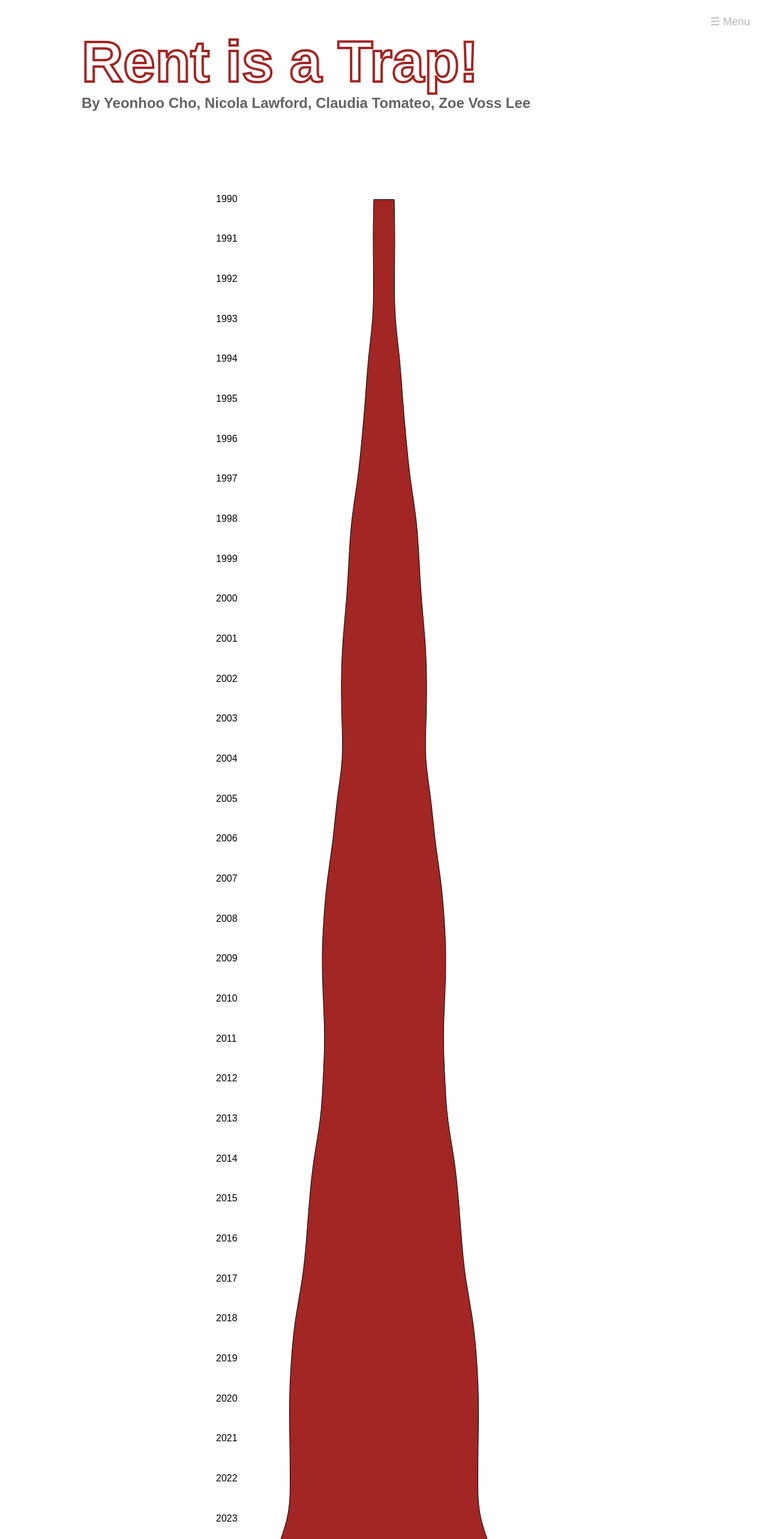
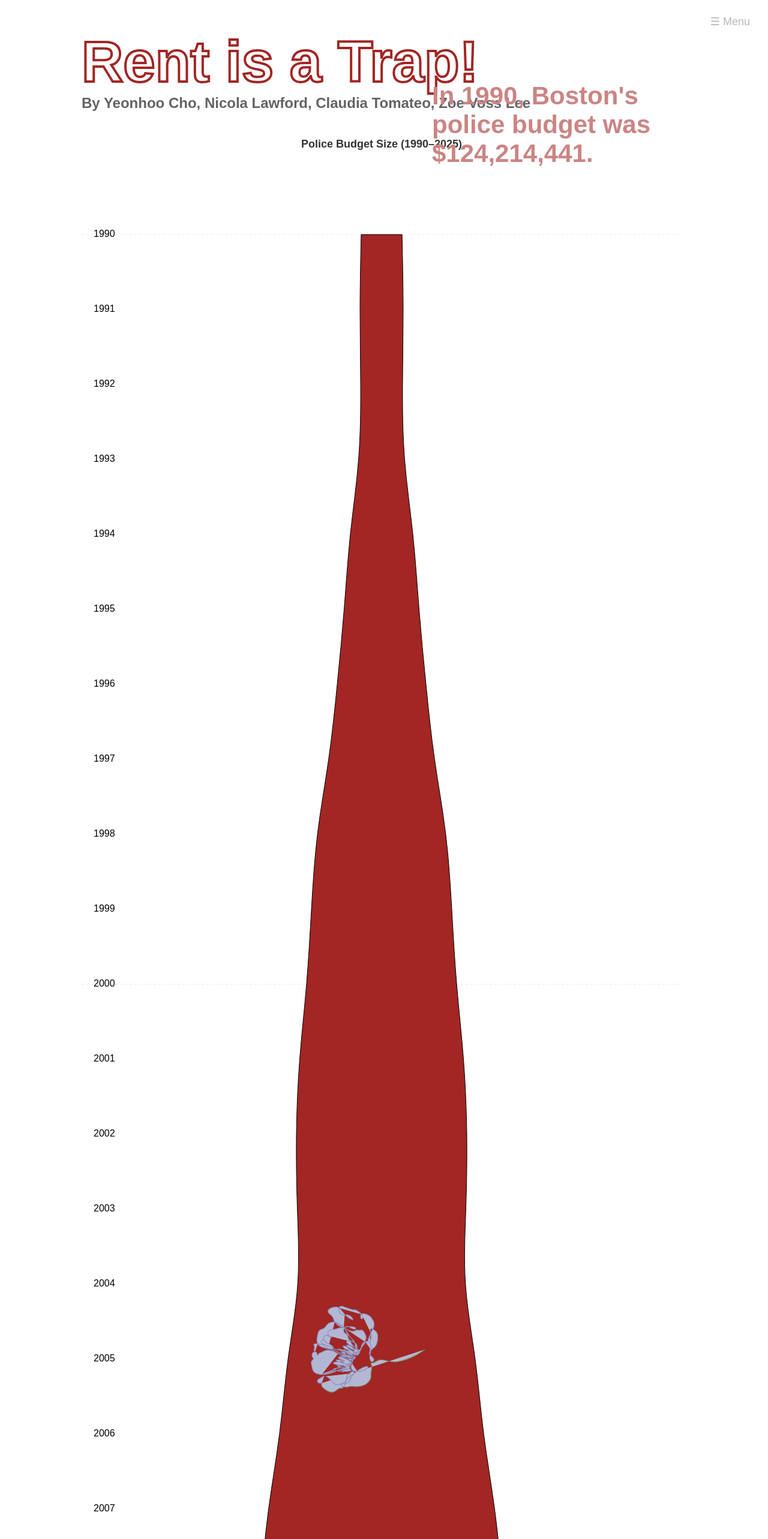
Before and after one commit to zoevosslee/IDS_FP02, a SvelteKit app: page /chapter1 in a window 1280 px wide. Shown: the top 2566 px of the page at 60% size. Built offline with nearby package versions, Linux system fonts and the light colour scheme; a web font is replaced by a local one.

Commit message:
scrollng

```diff
--- a/src/app.css
+++ b/src/app.css
@@ -160,6 +160,17 @@
     padding:0;
   }
 
+  h5{
+    color: var(--red-medium);
+    font-family: 'Utendo', sans-serif;
+    font-size: 42px;
+    font-style: normal;
+    font-weight: 700;
+    line-height: normal;
+    margin: 0;
+    padding:0;
+  }
+
   p {
     color: #616266;
     font-family: 'Utendo', sans-serif;
--- a/src/routes/chapter1/+page.svelte
+++ b/src/routes/chapter1/+page.svelte
@@ -2,6 +2,54 @@
     import { scaleLinear } from "d3-scale";
     import { line, curveBasis } from "d3-shape";
     import { onMount, onDestroy } from "svelte";
+
+let width = 1000;
+let height = 4600;
+let centerX = width / 2;
+let svgElement;
+let currentYearPhase = null;
+// Example: { year: 1990, phase: "police" } or { year: 1990, phase: "rent" }
+
+
+
+function updateCenterX() {
+  if (svgElement) {
+    width = svgElement.clientWidth;
+    centerX = width / 2;
+  }
+}
+
+
+onMount(() => {
+  updateCenterX();
+  window.addEventListener('resize', updateCenterX);
+
+  const steps = document.querySelectorAll('.step');
+  const observer = new IntersectionObserver(entries => {
+    entries.forEach(entry => {
+      if (entry.isIntersecting) {
+        const year = parseInt(entry.target.dataset.year);
+        const phase = entry.target.dataset.phase;
+        currentYearPhase = { year, phase };
+      }
+    });
+  }, {
+    rootMargin: '0px 0px -50% 0px',  // <- activates when step enters middle half of screen
+    threshold: 0.1
+  });
+
+  steps.forEach(step => observer.observe(step));
+
+  return () => {
+    observer.disconnect();
+    window.removeEventListener('resize', updateCenterX);
+  };
+});
+
+
+onDestroy(() => {
+  window.removeEventListener('resize', updateCenterX);
+});
 
     let tooltipVisible = false;
     let tooltipX = 0;
@@ -9,6 +57,20 @@
     let tooltipText = '';
     let currentStep = null;
     let currentBudget = null;
+    let flowerBoxVisible = false;
+    let flowerBoxY = 0;
+
+let flower2005Visible = false;
+let flower2015Visible = false;
+let flower2020Visible = false;
+let hoveredFlower = null;
+let currentNarrativeStep = 0;
+// 0 = nothing yet, 1 = police budget box, 2 = rent burden box
+
+
+
+
+
 
     let data = [
       { year: 1990, budget: 124214441 },
@@ -49,9 +111,14 @@
       { year: 2025, budget: 475152433 }
     ];
 
-    let width = 600;
-    let height = 2500;
-    let centerX = width / 2;
+    let rentBurdenRates = {
+    1990: 28.3,
+    2000: 40,
+    2010: 48,
+    2020: 46
+  };
+
+
 
     let spreadScale = scaleLinear()
       .domain([Math.sqrt(100000000), Math.sqrt(550000000)])
@@ -88,21 +155,68 @@
       window.removeEventListener('scroll', checkScroll);
     });
 
+
     function checkScroll() {
   const scrollY = window.scrollY;
+  const chartTop = document.querySelector('.chart').offsetTop;
+  const relativeScroll = scrollY - chartTop;
 
-      if (scrollY >= yScale(2020) - 100 && scrollY < yScale(2025)) {
+  const yearPhases = [
+    { year: 1990 },
+    { year: 2000 },
+    { year: 2010 },
+    { year: 2020 }
+  ];
+
+  let found = false;
+
+  for (const { year } of yearPhases) {
+    const yTop = yScale(year) -200;
+    const yPoliceEnd = yTop + 400; // wider police window
+const yRentEnd = yPoliceEnd + 500; // wider rent window
+
+
+    if (relativeScroll >= yTop && relativeScroll < yPoliceEnd) {
+      currentYearPhase = { year, phase: "police" };
+      found = true;
+      break;
+    } else if (relativeScroll >= yPoliceEnd && relativeScroll < yRentEnd) {
+      currentYearPhase = { year, phase: "rent" };
+      found = true;
+      break;
+    }
+  }
+
+  if (!found) {
+    currentYearPhase = null;
+  }
+
+  // Handle flower visibility
+  if (relativeScroll > yScale(2005) - 400) {
+    flower2005Visible = true;
+  }
+  if (relativeScroll > yScale(2015) - 400) {
+    flower2015Visible = true;
+  }
+  if (relativeScroll > yScale(2020) - 400) {
+    flower2020Visible = true;
+  }
+
+  // Highlight the current year
+  if (relativeScroll >= yScale(2020) - 100) {
     currentStep = { year: 2020 };
-      } else if (scrollY >= yScale(2010) - 100 && scrollY < yScale(2015)) {
+  } else if (relativeScroll >= yScale(2010) - 100) {
     currentStep = { year: 2010 };
-      } else if (scrollY >= yScale(2000) - 100 && scrollY < yScale(2005)) {
+  } else if (relativeScroll >= yScale(2000) - 100) {
     currentStep = { year: 2000 };
-      } else if (scrollY >= yScale(1990) - 100 && scrollY < yScale(1995)) {
+  } else if (relativeScroll >= yScale(1990) - 100) {
     currentStep = { year: 1990 };
   } else {
     currentStep = null;
   }
 }
+
+
 
     $: {
       if (currentStep) {
@@ -121,8 +235,73 @@
       </div>
 
       <div class="chart-wrapper">
+
+
+        <div class="fixed-container">
         <div class="chart">
             <svg {width} {height}>
+
+                <text
+  x={centerX}
+  y="30"
+  text-anchor="middle"
+  font-size="18"
+  font-family="Utendo, sans-serif"
+  font-weight="600"
+  fill="#333"
+>
+  Police Budget Size (1990–2025)
+</text>
+<div class="violin-legend">
+    Width of the shape = Boston Police Budget in that year
+  </div>
+
+                <!-- decade lines -->
+<line
+x1="0"
+x2={width}
+y1={yScale(1990)}
+y2={yScale(1990)}
+stroke="#cccccc"
+stroke-width="0.5"
+stroke-dasharray="4 4"
+opacity="1"
+/>
+
+<line
+x1="0"
+x2={width}
+y1={yScale(2000)}
+y2={yScale(2000)}
+stroke="#cccccc"
+stroke-width="0.5"
+stroke-dasharray="4 4"
+opacity="1"
+/>
+
+<line
+x1="0"
+x2={width}
+y1={yScale(2010)}
+y2={yScale(2010)}
+stroke="#cccccc"
+stroke-width="0.5"
+stroke-dasharray="4 4"
+opacity="1"
+/>
+
+<line
+x1="0"
+x2={width}
+y1={yScale(2020)}
+y2={yScale(2020)}
+stroke="#cccccc"
+stroke-width="0.5"
+stroke-dasharray="4 4"
+opacity="1"
+/>
+
+
               {#if violinPath}
                 <path d={violinPath} fill="#A12624" stroke="black" stroke-width="1" />
               {/if}
@@ -132,13 +311,14 @@
               x="20"
               y={yScale(d.year) + 4}
               text-anchor="start"
-                font-size="16"
+              font-size={d.year === currentStep?.year ? 24 : 16}
               font-family="Utendo, sans-serif"
-                font-weight="400"
-                fill="black"
+              font-weight={d.year === currentStep?.year ? "700" : "400"}
+              fill={d.year === currentStep?.year ? "#A12624" : "black"}
             >
               {d.year}
             </text>
+
               {/each}
 
               {#each data as d}
@@ -149,43 +329,205 @@
                   fill="transparent"
                   on:mouseover={() => {
                     tooltipVisible = true;
-                  tooltipX = centerX + 15;
+                    tooltipX = -137; // 👈 align it nicely to the left
                     tooltipY = yScale(d.year);
                     tooltipText = `<strong>${d.year}:</strong> $${d.budget.toLocaleString()}`;
                   }}
+
                   on:mouseout={() => (tooltipVisible = false)}
                 />
               {/each}
             </svg>
-
-          {#if currentStep && currentBudget}
-            <div class="scrolly-box">
-              <p>In {currentStep.year}, Boston's police budget was {currentBudget}.</p>
+            {#if flower2005Visible}
+            <div
+              class="flower-box"
+              style="top: {yScale(2005)}px; left: {centerX - 40}px; transform: translate(-50%, -50%) rotate(-30deg);"
+              on:mouseenter={() => hoveredFlower = { x: centerX - 40, y: yScale(2005) }}
+              on:mouseleave={() => hoveredFlower = null}
+            >
+              <img src="/flower.png" alt="Flower 2005" />
             </div>
           {/if}
 
+
+          {#if flower2015Visible}
+            <div
+              class="flower-box"
+              style="top: {yScale(2015)}px; left: {centerX +60}px; transform: translate(-50%, -50%) rotate(10deg);"
+              on:mouseenter={() => hoveredFlower = { x: centerX + 60, y: yScale(2015) }}
+              on:mouseleave={() => hoveredFlower = null}
+            >
+              <img src="/flower.png" alt="Flower 2015" />
+            </div>
+          {/if}
+
+          {#if flower2020Visible}
+            <div
+              class="flower-box"
+              style="top: {yScale(2020)}px; left: {centerX -30}px; transform: translate(-50%, -50%) rotate(25deg);"
+              on:mouseenter={() => hoveredFlower = { x: centerX - 30, y: yScale(2020) }}
+              on:mouseleave={() => hoveredFlower = null}
+            >
+              <img src="/flower.png" alt="Flower 2020" />
+            </div>
+          {/if}
+
+          {#if hoveredFlower}
+            <div
+              class="flower-tooltip"
+              style="top: {hoveredFlower.y - 80}px; left: {hoveredFlower.x + 100}px;"
+            >
+              This is a moment of resistance
+            </div>
+          {/if}
+
+
+          {#if currentYearPhase?.phase === "police"}
+          <div class="scrolly-box">
+            <h5>In {currentYearPhase.year}, Boston's police budget was ${data.find(d => d.year === currentYearPhase.year)?.budget.toLocaleString()}.</h5>
+          </div>
+        {/if}
+
+        {#if currentYearPhase?.phase === "rent"}
+          <div class="scrolly-box rent-burden-box">
+            <h5>In that same year, {rentBurdenRates[currentYearPhase.year]}% of Boston's households were rent-burdened.</h5>
+            <div class="house-grid">
+                {#if rentBurdenRates[currentYearPhase.year]}
+                {#each Array(100) as _, index}
+                  <div class="house {index < rentBurdenRates[currentYearPhase.year] ? 'filled' : ''}"></div>
+                {/each}
+              {/if}
+
+
+
+
+
+
+
+          </div>
+
+        </div>
+      {/if}
+
+
+
+
+
+
+
+
+
             {#if tooltipVisible}
-            <div
-              class="tooltip"
-              style="top: {tooltipY}px; left: {tooltipX}px;"
-            >
+              <div class="tooltip" style="top: {tooltipY}px; left: {tooltipX}px;">
                 {@html tooltipText}
               </div>
             {/if}
+        </div>
+        <div class="steps">
+            <div class="step" data-year="1990" data-phase="police"></div>
+            <div class="step" data-year="1990" data-phase="rent"></div>
+            <div class="step" data-year="2000" data-phase="police"></div>
+            <div class="step" data-year="2000" data-phase="rent"></div>
+            <div class="step" data-year="2010" data-phase="police"></div>
+            <div class="step" data-year="2010" data-phase="rent"></div>
+            <div class="step" data-year="2020" data-phase="police"></div>
+            <div class="step" data-year="2020" data-phase="rent"></div>
+          </div>
+
         </div> <!-- .chart -->
+
+
       </div> <!-- .chart-wrapper -->
     </div> <!-- .container -->
   </div> <!-- #home-page -->
 
   <style>
+
+html {
+  scroll-behavior: smooth;
+}
+
+
+.fixed-container {
+  width: 800px;
+  margin: 0 ;
+  position: relative; /* 👈 needed so absolute flowers stick to this container */
+}
+
+
+.flower-tooltip {
+  position: absolute;
+  background: white;
+  border: 1px solid #aaa;
+  border-radius: 8px;
+  padding: 0.6rem 1rem;
+  font-family: 'Utendo', sans-serif;
+  font-size: 0.9rem;
+  max-width: 200px;
+  box-shadow: 0 2px 8px rgba(0,0,0,0.2);
+  z-index: 30;
+  transform: translate(-50%, -50%);
+  opacity: 0;
+  animation: fadeIn 0.5s forwards;
+  white-space: nowrap; /* 👈 added this! */
+}
+
+
+@keyframes fadeInFlower {
+  from { opacity: 0; }
+  to { opacity: 1; }
+}
+
+@keyframes fadeInTooltip {
+  from { opacity: 0; }
+  to { opacity: 1; }
+}
+
+.flower-box {
+  animation: fadeInFlower 2s forwards;
+}
+
+.flower-tooltip {
+  animation: fadeInTooltip 0.5s forwards;
+}
+
+
+
+.flower-box {
+  position: absolute;
+  transform: translate(-50%, -50%);
+  width: 300px;
+  height: 300px;
+  z-index: 15;
+  opacity: 0; /* 👈 NEED this! Start invisible */
+  animation: fadeIn 2.5s forwards;
+}
+
+.flower-box img {
+  width: 100%;
+  height: auto;
+  display: block;
+}
+
+@keyframes fadeIn {
+  from {
+    opacity: 0; /* 👈 Start fully invisible */
+  }
+  to {
+    opacity: 1; /* 👈 End fully visible */
+  }
+}
+
+
+
 .chart-wrapper {
   position: relative;
 }
 
   .chart {
-    width: 600px;
-    height: 2500px;
-    margin: auto;
+    width: 1000px;
+    height: 5500px;
+
   }
 
   .tooltip {
@@ -203,18 +545,79 @@
     font-family: 'Utendo', sans-serif;
   }
 
+
+
+  .violin-legend {
+  text-align: center;
+  font-family: 'Utendo', sans-serif;
+  font-size: 0.85rem;
+  color: #666;
+  margin-top: 1rem;
+  margin-bottom: -1rem;
+}
+
 .scrolly-box {
   position: fixed;
-    top: 20%;
+  top: 15%;
   left: 55%;
-    max-width: 300px;
-    background: rgba(255, 255, 255, 0.9);
-    border: 1px solid #ccc;
-    border-radius: 8px;
+  transform: translateX(-50%);
+  max-width: 400px;
   padding: 1rem;
-    font-family: 'Utendo', sans-serif;
-    box-shadow: 0 2px 8px rgba(0,0,0,0.2);
+  font-family: 'Utendo, sans-serif';
   z-index: 20;
+  margin-right: 10%;
+  opacity: 0; /* start hidden */
+  animation: fadeSlideUp 1s ease forwards; /* 👈 still applies */
 }
 
+
+/* Fade-out for police budget box */
+.fade-out {
+  opacity: 0;
+  transform: translateY(20px);
+}
+
+
+
+
+@keyframes fadeSlideUp {
+  from {
+    opacity: 0;
+    transform: translateY(20px); /* 👈 only slide up, no scaling */
+  }
+  to {
+    opacity: 1;
+    transform: translateY(0);
+  }
+}
+
+.house-grid {
+  display: grid;
+  grid-template-columns: repeat(10, 1fr);
+  gap: 4px;
+  margin-top: 1rem;
+}
+
+.house {
+  width: 15px;
+  height: 15px;
+  background: #eee; /* light gray for unfilled */
+  border: 1px solid #ccc;
+  border-radius: 3px;
+  transition: background 1s ease;
+}
+
+.house.filled {
+  background: #A12624; /* dark red for rent burdened */
+}
+
+.steps {
+  width: 100%;
+}
+
+.step {
+  height: 90vh; /* each step covers almost the full screen height */
+}
+
+
   </style>
```
Also changed, not shown: static/flower.png (added), static/flower.svg (deleted). Lines whose indentation alone changed are shown as unchanged.
